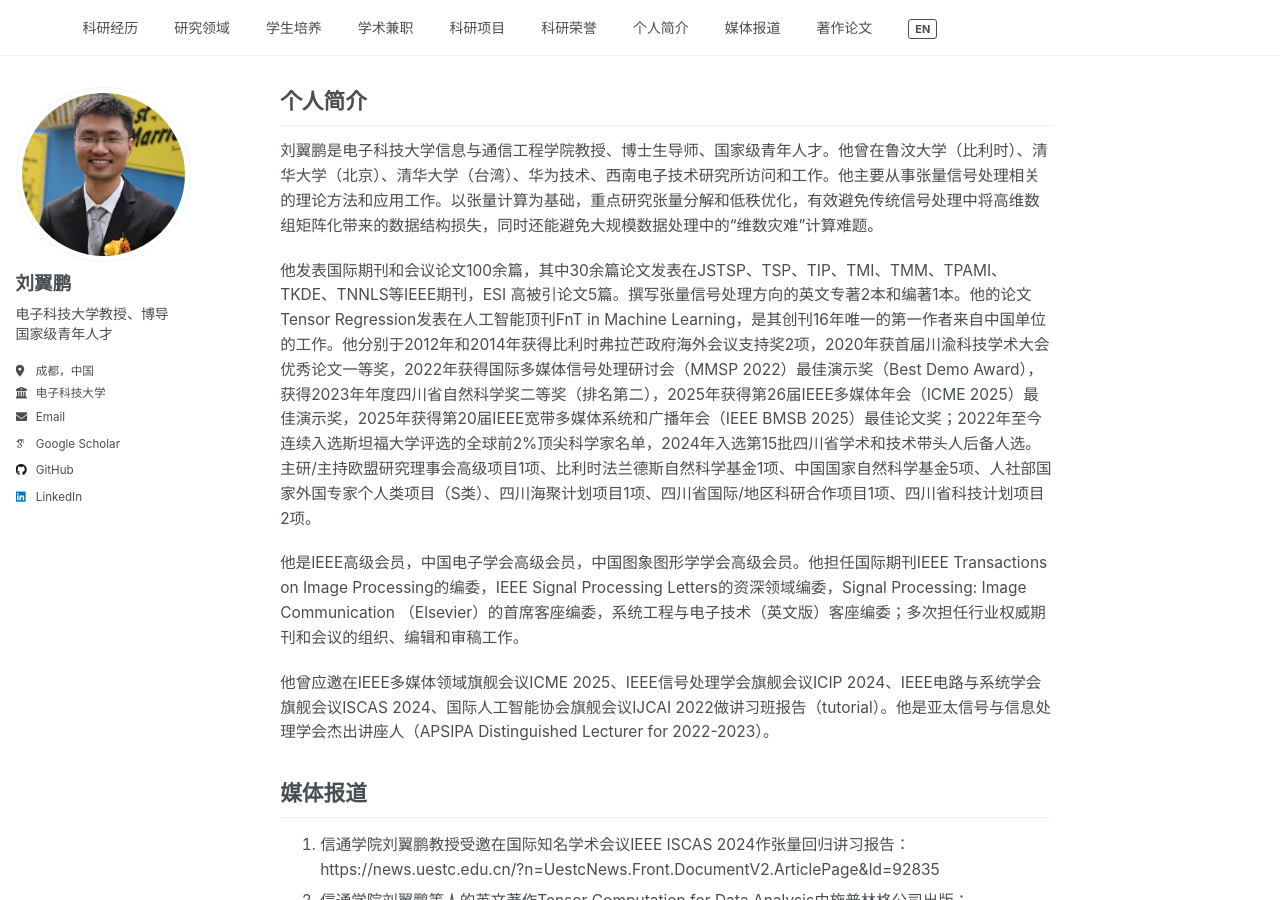
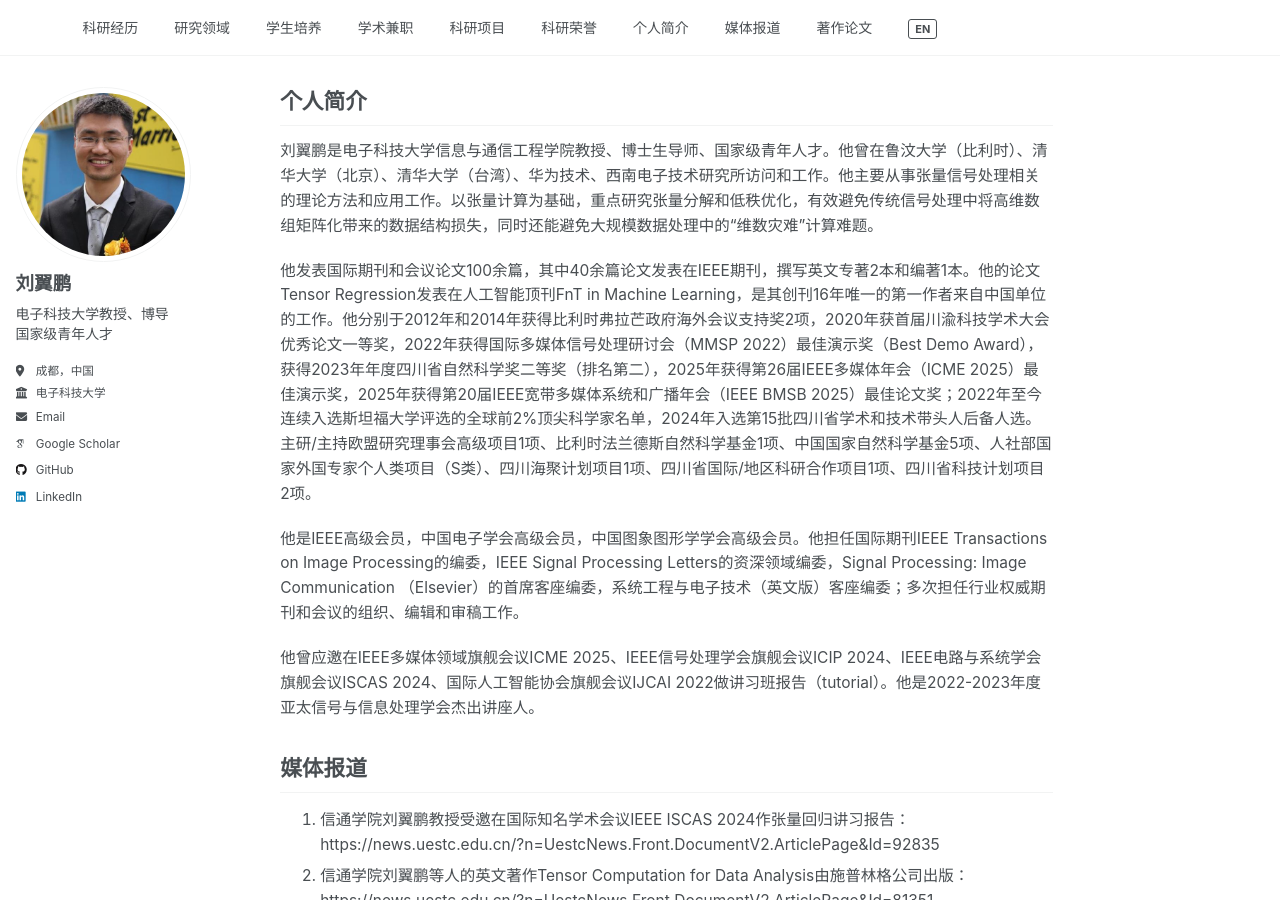
Before and after one commit to yipengliu/yipengliu.github.io, a Jekyll site: the page built from _pages/main-zh.md, in a window 1280 px wide and 900 px high, scrolled down 2084 px. Built offline with Jekyll 4.4.1, drawn with Linux system fonts in a browser that asks for light colours; some web fonts are replaced.

Commit message:
Update main-zh.md

```diff
--- a/_pages/main-zh.md
+++ b/_pages/main-zh.md
@@ -77,11 +77,11 @@ redirect_from:
 
 刘翼鹏是电子科技大学信息与通信工程学院教授、博士生导师、国家级青年人才。他曾在鲁汶大学（比利时）、清华大学（北京）、清华大学（台湾）、华为技术、西南电子技术研究所访问和工作。他主要从事张量信号处理相关的理论方法和应用工作。以张量计算为基础，重点研究张量分解和低秩优化，有效避免传统信号处理中将高维数组矩阵化带来的数据结构损失，同时还能避免大规模数据处理中的“维数灾难”计算难题。
 
-他发表国际期刊和会议论文100余篇，其中30余篇论文发表在JSTSP、TSP、TIP、TMI、TMM、TPAMI、TKDE、TNNLS等IEEE期刊，ESI 高被引论文5篇。撰写张量信号处理方向的英文专著2本和编著1本。他的论文Tensor Regression发表在人工智能顶刊FnT in Machine Learning，是其创刊16年唯一的第一作者来自中国单位的工作。他分别于2012年和2014年获得比利时弗拉芒政府海外会议支持奖2项，2020年获首届川渝科技学术大会优秀论文一等奖，2022年获得国际多媒体信号处理研讨会（MMSP 2022）最佳演示奖（Best Demo Award），获得2023年年度四川省自然科学奖二等奖（排名第二），2025年获得第26届IEEE多媒体年会（ICME 2025）最佳演示奖，2025年获得第20届IEEE宽带多媒体系统和广播年会（IEEE BMSB 2025）最佳论文奖；2022年至今连续入选斯坦福大学评选的全球前2%顶尖科学家名单，2024年入选第15批四川省学术和技术带头人后备人选。主研/主持欧盟研究理事会高级项目1项、比利时法兰德斯自然科学基金1项、中国国家自然科学基金5项、人社部国家外国专家个人类项目（S类）、四川海聚计划项目1项、四川省国际/地区科研合作项目1项、四川省科技计划项目2项。
+他发表国际期刊和会议论文100余篇，其中40余篇论文发表在IEEE期刊，撰写英文专著2本和编著1本。他的论文Tensor Regression发表在人工智能顶刊FnT in Machine Learning，是其创刊16年唯一的第一作者来自中国单位的工作。他分别于2012年和2014年获得比利时弗拉芒政府海外会议支持奖2项，2020年获首届川渝科技学术大会优秀论文一等奖，2022年获得国际多媒体信号处理研讨会（MMSP 2022）最佳演示奖（Best Demo Award），获得2023年年度四川省自然科学奖二等奖（排名第二），2025年获得第26届IEEE多媒体年会（ICME 2025）最佳演示奖，2025年获得第20届IEEE宽带多媒体系统和广播年会（IEEE BMSB 2025）最佳论文奖；2022年至今连续入选斯坦福大学评选的全球前2%顶尖科学家名单，2024年入选第15批四川省学术和技术带头人后备人选。主研/主持欧盟研究理事会高级项目1项、比利时法兰德斯自然科学基金1项、中国国家自然科学基金5项、人社部国家外国专家个人类项目（S类）、四川海聚计划项目1项、四川省国际/地区科研合作项目1项、四川省科技计划项目2项。
 
 他是IEEE高级会员，中国电子学会高级会员，中国图象图形学学会高级会员。他担任国际期刊IEEE Transactions on Image Processing的编委，IEEE Signal Processing Letters的资深领域编委，Signal Processing: Image Communication （Elsevier）的首席客座编委，系统工程与电子技术（英文版）客座编委；多次担任行业权威期刊和会议的组织、编辑和审稿工作。
 
-他曾应邀在IEEE多媒体领域旗舰会议ICME 2025、IEEE信号处理学会旗舰会议ICIP 2024、IEEE电路与系统学会旗舰会议ISCAS 2024、国际人工智能协会旗舰会议IJCAI 2022做讲习班报告（tutorial）。他是亚太信号与信息处理学会杰出讲座人（APSIPA Distinguished Lecturer for 2022-2023）。
+他曾应邀在IEEE多媒体领域旗舰会议ICME 2025、IEEE信号处理学会旗舰会议ICIP 2024、IEEE电路与系统学会旗舰会议ISCAS 2024、国际人工智能协会旗舰会议IJCAI 2022做讲习班报告（tutorial）。他是2022-2023年度亚太信号与信息处理学会杰出讲座人。
 
 ## <a id="媒体报道"></a>媒体报道
 
```
